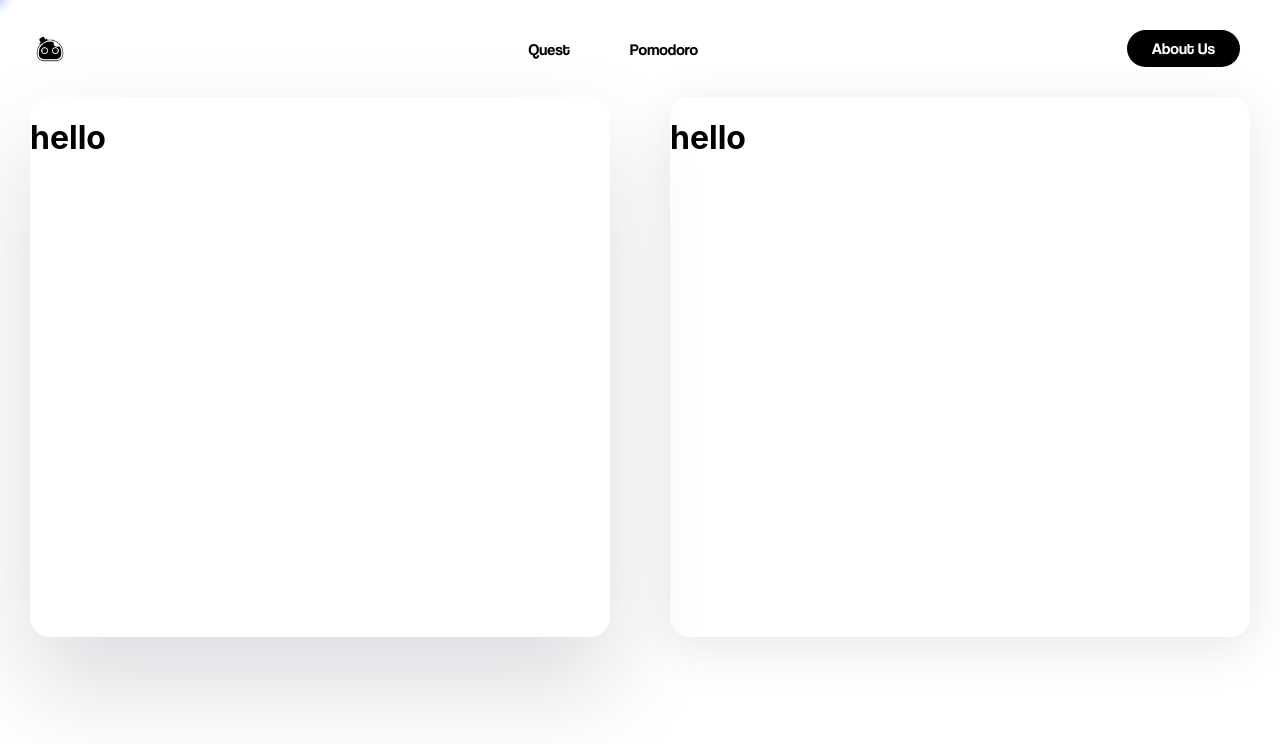
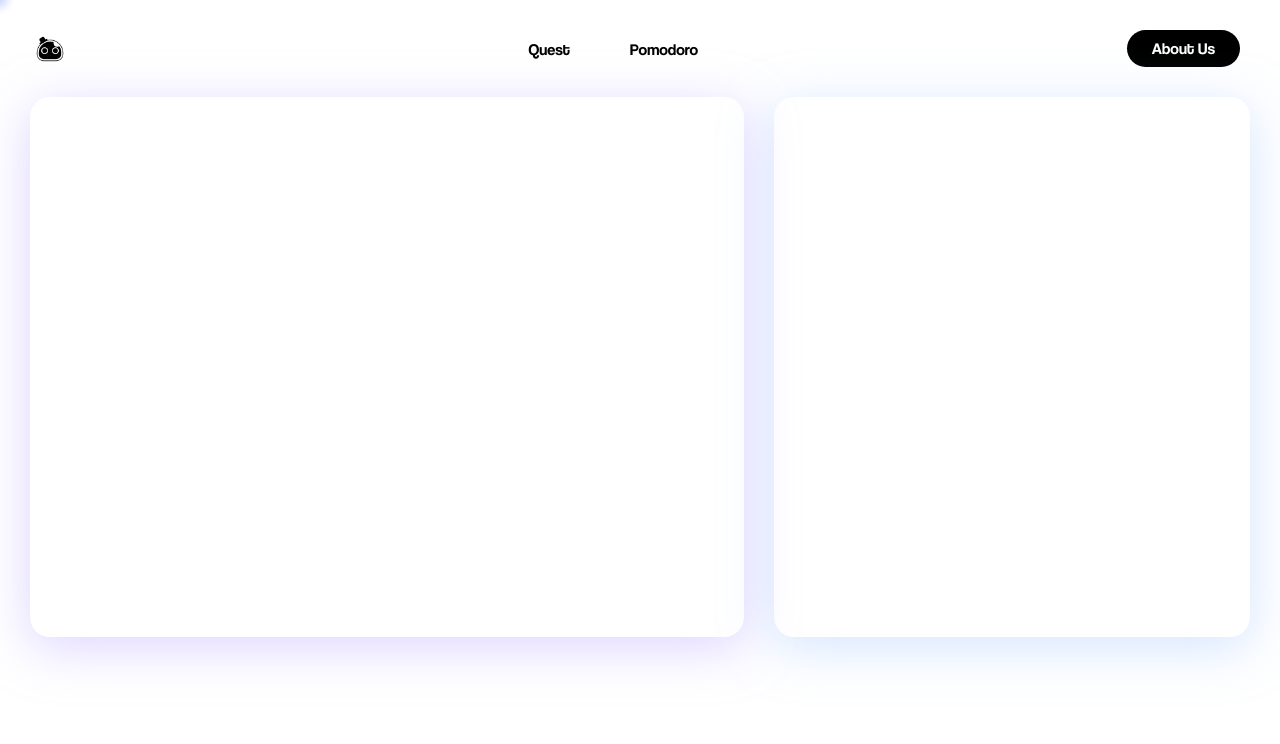
Before and after one commit to Four-Bits/quantum-x, a React (Create React App) app: page / in a window 1280 px wide. Shown: the top 744 px of the page. Built offline with nearby package versions, Linux system fonts and the light colour scheme.

Commit message:
colored drop shadow

```diff
--- a/src/components/Pomo.js
+++ b/src/components/Pomo.js
@@ -1,7 +1,7 @@
 const Pomo = () =>{
     return(
         <div className = "pomobox">
-            <h1>hello</h1>
+            <h1> </h1>
         </div>
     )
 }
--- a/src/components/Task.js
+++ b/src/components/Task.js
@@ -1,7 +1,7 @@
 const Task = () =>{
     return(
         <div className = "taskbox">
-            <h1>hello</h1>
+            <h1> </h1>
         </div>
     )
 }
--- a/src/index.css
+++ b/src/index.css
@@ -120,20 +120,20 @@ h2 small {
 .taskbox{
   display : flex;
 
-  width : 50%;
+  width : 60%;
   height : auto;
   /* border : solid rgba; */
   border-radius: 20px;
-  box-shadow: rgba(17, 12, 46, 0.15) 0px 48px 100px 0px;
-  margin: 10px 30px 10px 30px;
+  box-shadow: rgba(189, 171, 255, 0.5) 0px 10px 50px;
+  margin: 10px 15px 10px 30px;
 }
 
 
 /* pomodoro */
 .pomobox{
   display: flex;
-  width : 50%;
+  width : 40%;
   border-radius: 20px;
-  box-shadow: rgba(0, 0, 0, 0.1) 0px 10px 50px;
-  margin: 10px 30px 10px 30px;
+  box-shadow: rgba(170, 204, 255, 0.5) 0px 10px 50px;
+  margin: 10px 30px 10px 15px;
 }
```
Also changed, not shown: 1 other file (tests, documents, lock files or other folders).
